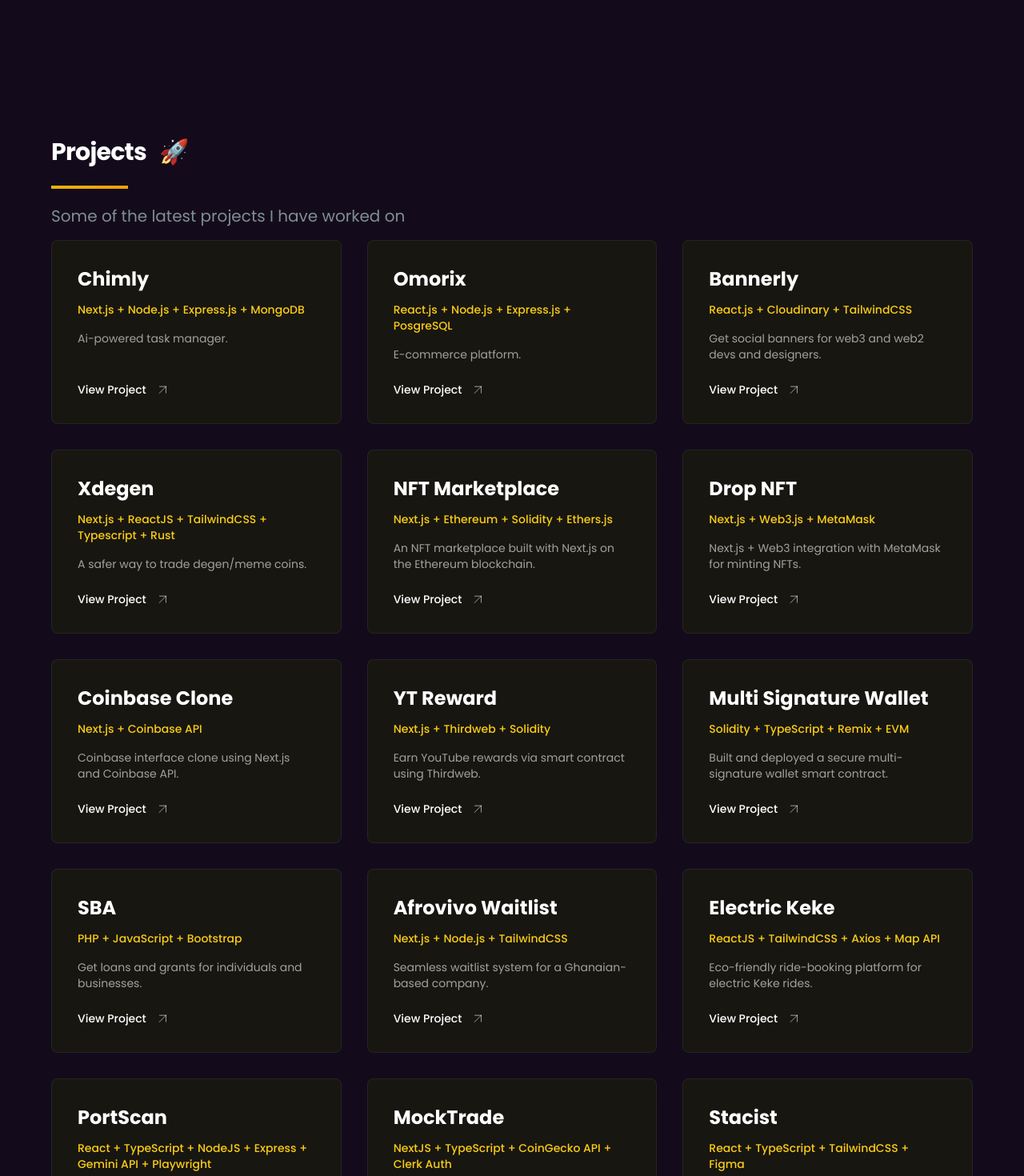
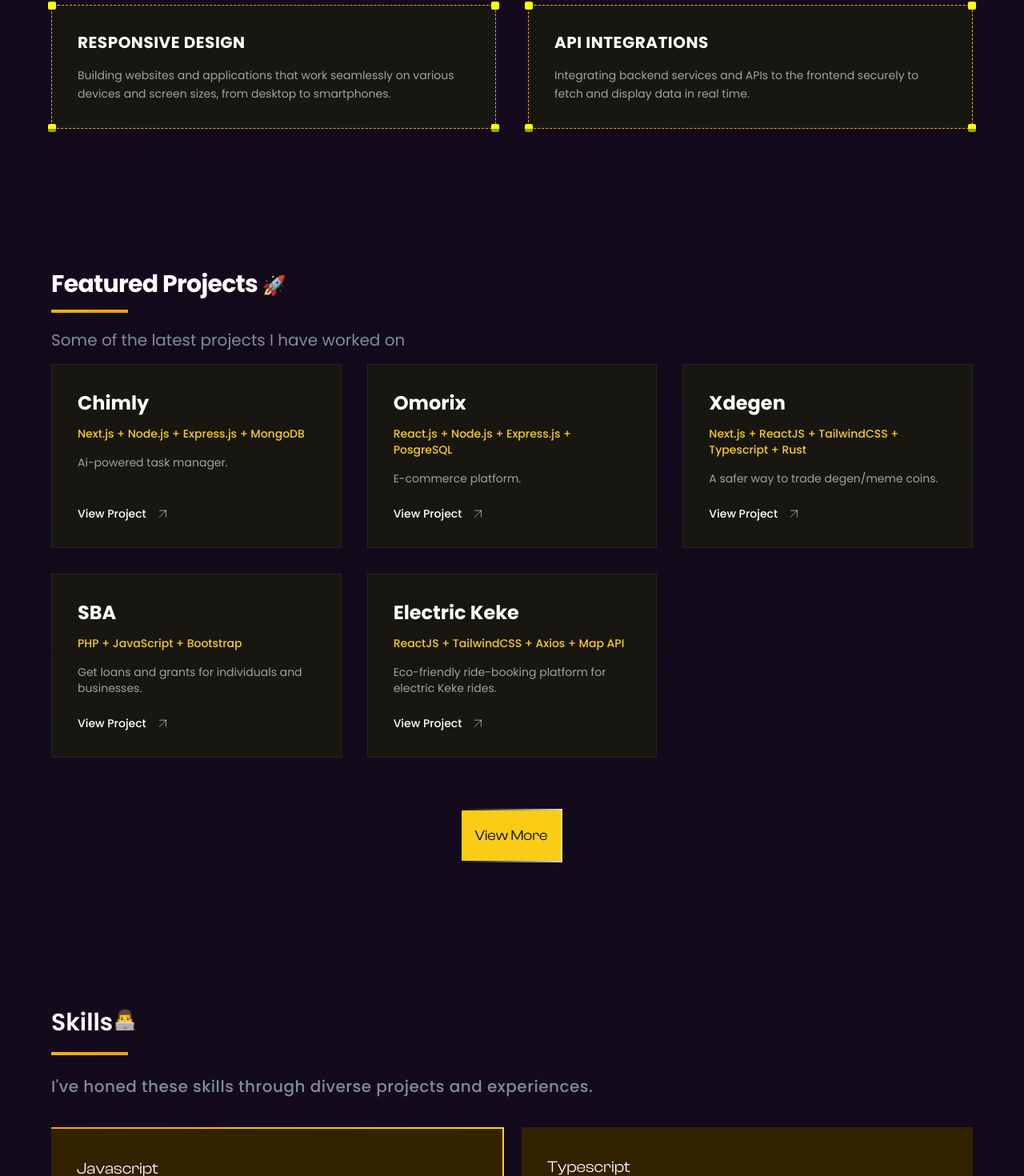
Before and after one commit to heyrapto/portfolio-, a React (Vite) app: page / in a window 1280 px wide. Shown: the part 1288-2758 px from the top of the page at 80% size. Built offline with nearby package versions, Linux system fonts and the light colour scheme.

Commit message:
feat: enhance UI components and improve project details; update button props and add rectangle SVG

```diff
--- a/src/App.tsx
+++ b/src/App.tsx
@@ -23,4 +23,4 @@ function App() {
   )
 }
 
-export default App
+export default App;
--- a/src/components/Button.tsx
+++ b/src/components/Button.tsx
@@ -1,7 +1,15 @@
 import { ButtonProps } from "../types/types.ts"
 
-export const Button = ({ name }: ButtonProps) => {
+export const Button = ({ buttonText }: ButtonProps) => {
     return(
-        <button className={``}>{name}</button>
+        <div className="transition-all duration-300 active:scale-[0.96] max-w-[200px] mx-auto md:mx-0 flex justify-center lg:flex lg:justify-start">
+      <span
+        className="cursor-pointer bg-gradient-to-r max-w-[197px] lg:max-w-[252px] to-[#D9D9D9] from-[#D9D9D900] py-0.5 pr-0.5"
+      >
+        <p className="bg-yellow-400 px-[17px] py-[18px] font-medium text-[18px] font-clash text-black">
+          {buttonText}
+        </p>
+      </span>
+    </div>
     )
 }
--- a/src/components/Navbar.tsx
+++ b/src/components/Navbar.tsx
@@ -5,8 +5,8 @@ export const Navbar = () => {
         <nav className="fixed top-0 left-0 right-0 z-50 flex items-center justify-between py-5 bg-transparent bg-opacity-60 backdrop-filter backdrop-blur-md">
             <div className="flex justify-center w-full">
                 <div className="flex justify-between w-full md:px-16 px-8 items-center">
-                    <span className="text-base font-bold text-[18px] md:text-[25px]">
-                        Caleb.
+                    <span className="text-base font-bold text-[20px] md:text-[25px]">
+                        Caleb ⚡️
                     </span>
                     <div className="text-[#FFFFFF99] group group-hover:text-white transition-all duration-300">
                         <a
--- a/src/constants/constants.ts
+++ b/src/constants/constants.ts
@@ -13,54 +13,19 @@ export const projects = [
     link: "https://chimly.ai",
     github: "https://github.com/heycalebszn",
   },
-  {
-    name: "Bannerly",
-    desc: "Get social banners for web3 and web2 devs and designers.",
-    lang: "React.js + Cloudinary + TailwindCSS",
-    link: "https://bannerly.vercel.app",
-    github: "https://github.com/heycalebszn/bannerly",
-  },
+  // {
+  //   name: "Bannerly",
+  //   desc: "Get social banners for web3 and web2 devs and designers.",
+  //   lang: "React.js + Cloudinary + TailwindCSS",
+  //   link: "https://bannerly.vercel.app",
+  //   github: "https://github.com/heycalebszn/bannerly",
+  // },
   {
     name: "Xdegen",
     desc: "A safer way to trade degen/meme coins.",
     lang: "Next.js + ReactJS + TailwindCSS + Typescript + Rust",
-    link: "https://waitlist.xdegen.xyz/",
+    link: "https://xdegen.xyz/",
     github: "https://github.com/heycalebszn",
-  },
-  {
-    name: "NFT Marketplace",
-    desc: "An NFT marketplace built with Next.js on the Ethereum blockchain.",
-    lang: "Next.js + Ethereum + Solidity + Ethers.js",
-    link: "https://rarity-haven.vercel.app",
-    github: "https://github.com/heycalebszn", // Add if available
-  },
-  {
-    name: "Drop NFT",
-    desc: "Next.js + Web3 integration with MetaMask for minting NFTs.",
-    lang: "Next.js + Web3.js + MetaMask",
-    link: "https://drop-nft.vercel.app",
-    github: "https://github.com/heycalebszn", // Add if available
-  },
-  {
-    name: "Coinbase Clone",
-    desc: "Coinbase interface clone using Next.js and Coinbase API.",
-    lang: "Next.js + Coinbase API",
-    link: "https://coinbase-clone-phi.vercel.app",
-    github: "https://github.com/heycalebszn", // Add if available
-  },
-  {
-    name: "YT Reward",
-    desc: "Earn YouTube rewards via smart contract using Thirdweb.",
-    lang: "Next.js + Thirdweb + Solidity",
-    link: "http://yt-reward.vercel.app",
-    github: "https://github.com/heycalebszn", // Add if available
-  },
-  {
-    name: "Multi Signature Wallet",
-    desc: "Built and deployed a secure multi-signature wallet smart contract.",
-    lang: "Solidity + TypeScript + Remix + EVM",
-    link: "https://github.com/heycalebszn/Multi-Signature-Wallet",
-    github: "https://github.com/heycalebszn/Multi-Signature-Wallet",
   },
   {
     name: "SBA",
@@ -69,13 +34,13 @@ export const projects = [
     link: "https://sbaorg.vercel.app",
     github: "https://github.com/heycalebszn",
   },
-  {
-    name: "Afrovivo Waitlist",
-    desc: "Seamless waitlist system for a Ghanaian-based company.",
-    lang: "Next.js + Node.js + TailwindCSS",
-    link: "https://afrovivo-waitlist-coral.vercel.app/",
-    github: "https://github.com/heycalebszn/afrovivo-waitlist",
-  },
+  // {
+  //   name: "Afrovivo Waitlist",
+  //   desc: "Seamless waitlist system for a Ghanaian-based company.",
+  //   lang: "Next.js + Node.js + TailwindCSS",
+  //   link: "https://afrovivo-waitlist-coral.vercel.app/",
+  //   github: "https://github.com/heycalebszn/afrovivo-waitlist",
+  // },
   {
     name: "Electric Keke",
     desc: "Eco-friendly ride-booking platform for electric Keke rides.",
@@ -83,39 +48,18 @@ export const projects = [
     link: "https://electric-keke-frontend.vercel.app/",
     github: "https://github.com/heycalebszn/Kobodrop",
   },
-  {
-    name: "PortScan",
-    desc: "AI-powered portfolio analyzer offering actionable feedback.",
-    lang: "React + TypeScript + NodeJS + Express + Gemini API + Playwright",
-    link: "https://port-scan-ten.vercel.app/",
-    github: "https://github.com/heycalebszn/PortScan",
-  },
-  {
-    name: "MockTrade",
-    desc: "Practice crypto trading with mock funds and real market data.",
-    lang: "NextJS + TypeScript + CoinGecko API + Clerk Auth",
-    link: "https://mock-trading.vercel.app/",
-    github: "https://github.com/heycalebszn/mock_trading",
-  },
-  {
-    name: "Stacist",
-    desc: "Modern landing page with sleek UI for brand presence.",
-    lang: "React + TypeScript + TailwindCSS + Figma",
-    link: "https://stacist.vercel.app",
-    github: "https://github.com/heycalebszn/mock_trading",
-  },
-  {
-    name: "Rewrap",
-    desc: "NPM package for quick Vite + TailwindCSS project setup.",
-    lang: "NodeJS + Chalk + Execa + Prompts",
-    link: "https://www.npmjs.com/package/rewrap-vitejs-tailwind",
-    github: "https://github.com/heycalebszn/Rewrap-",
-  },
-  {
-    name: "Baba AI",
-    desc: "Pidgin chatbot that won a hackathon for engaging conversations.",
-    lang: "ReactJS + API + NodeJS + Express + TailwindCSS + MongoDB",
-    link: "https://baba-frontend-react-06ac.onrender.com/",
-    github: "https://github.com/code-clan-g3/baba-frontend-react",
-  },
+  // {
+  //   name: "Rewrap",
+  //   desc: "NPM package for quick Vite + TailwindCSS project setup.",
+  //   lang: "NodeJS + Chalk + Execa + Prompts",
+  //   link: "https://www.npmjs.com/package/rewrap-vitejs-tailwind",
+  //   github: "https://github.com/heycalebszn/Rewrap-",
+  // },
+  // {
+  //   name: "Baba AI",
+  //   desc: "Pidgin chatbot that won a hackathon for engaging conversations.",
+  //   lang: "ReactJS + API + NodeJS + Express + TailwindCSS + MongoDB",
+  //   link: "https://baba-frontend-react-06ac.onrender.com/",
+  //   github: "https://github.com/code-clan-g3/baba-frontend-react",
+  // },
 ];
--- a/src/sections/RecentWorks.tsx
+++ b/src/sections/RecentWorks.tsx
@@ -1,19 +1,19 @@
 import { Arrow } from "./svgs.tsx";
 import { motion } from "framer-motion";
 import { projects } from "../constants/constants.ts";
+import { Button } from "../components/Button.tsx";
 
 const RecentWorks = () => {
   return (
-    <section className="relative pt-24 px-4 md:px-8 lg:px-16 overflow-hidden">
+    <section className="relative md:pt-44 pt-24 px-4 md:px-8 lg:px-16 overflow-hidden">
       <div className="absolute inset-0 bg-gradient-to-b from-[#130b1c] to-transparent opacity-40" />
 
       <div className="max-w-7xl mx-auto relative">
         <div
           className="text-left mb-5"
         >
-          <h2 className="text-2xl md:text-3xl font-bold text-white mb-6 tracking-tight">
-            Projects
-            <span className="inline-block ml-4 transform hover:scale-110 transition-transform">🚀</span>
+          <h2 className="text-2xl md:text-3xl font-bold text-white mb-3 tracking-tight">
+            Featured Projects <small className="animate-bounce">🚀</small>
           </h2>
           <div className="h-1 w-24 bg-gradient-to-r from-yellow-500 to-amber-500 mb-6" />
           <p className="text-sm md:text-[20px] text-[#808e91]">
@@ -22,10 +22,10 @@ const RecentWorks = () => {
         </div>
 
         <div className="grid grid-cols-1 md:grid-cols-2 lg:grid-cols-3 gap-8">
-          {projects.map((project, index) => (
+          {projects.slice(0, 9).map((project, index) => (
             <div
               key={index}
-              className="group relative bg-[#1a1a10]/80 backdrop-blur-lg rounded-lg overflow-hidden border border-[#ffffff10]"
+              className="group relative bg-[#1a1a10]/80 backdrop-blur-lg overflow-hidden border border-[#ffffff10]"
             >
               <div className="absolute inset-0 bg-gradient-to-br from-yellow-500/10 to-amber-500/10 opacity-0 group-hover:opacity-100 transition-opacity duration-500" />
 
@@ -60,6 +60,10 @@ const RecentWorks = () => {
             </div>
           ))}
         </div>
+
+        <div className="flex items-center justify-center mt-16">
+        <Button buttonText={"View More"} />
+        </div>
       </div>
     </section>
   );
--- a/src/sections/Services.tsx
+++ b/src/sections/Services.tsx
@@ -15,7 +15,7 @@ const services = [
     },
     {
         title: "BLOCKCHAIN",
-        description: "I write Smart Contracts that matches the needs of many web3 companies.",
+        description: "I write, integrate and maintain Smart Contracts that matches the needs of many web3 companies.",
         icon: BotIcon,
     },
     {
@@ -25,7 +25,7 @@ const services = [
     },
     {
         title: "CONTINUOUS LEARNING",
-        description: "Staying updated with the latest frontend technologies, trends, and best practices to deliver modern and innovative solutions.",
+        description: "Staying updated with the latest technologies, trends, and best practices to deliver modern and innovative solutions.",
         icon: Palette,
     },
     {
@@ -42,36 +42,50 @@ const services = [
 
 const Services = () => {
     return (
-        <section className="relative py-24 px-4 md:px-8 lg:px-16 overflow-hidden">
+        <section className="relative md:pt-44 pt-24 px-4 md:px-8 lg:px-16 overflow-y-visible">
             <div className="max-w-7xl mx-auto relative">
                 <div
                     className="text-left mb-5"
                 >
-                    <h1 className="text-2xl md:text-3xl font-bold text-white mb-6 tracking-tight">
-                        Services I Offer
-                        <span className="inline-block ml-4 transform hover:scale-110 transition-transform">🔥</span>
+                    <h1 className="text-2xl md:text-3xl font-bold text-white tracking-tight">
+                        Expertise
                     </h1>
-                    <div className="h-1 w-24 bg-gradient-to-r from-yellow-500 to-amber-500 mb-6" />
+                    <div className="h-1 w-24 bg-gradient-to-r from-yellow-500 to-amber-500 mt-3 mb-6" />
                     <p className="text-sm md:text-[20px] text-[#808e91]">
                         These are some of the services I offer as a software developer, crafted with precision and expertise.
                     </p>
                 </div>
 
-                <div className="grid grid-cols-1 md:grid-cols-2 lg:grid-cols-3 gap-8">
+                <div className="grid grid-cols-1 md:grid-cols-2 lg:grid-cols-2 gap-8 md:gap-10 mt-12 overflow-visible">
                     {services.map((service, index) => (
                         <div
-key={index}
-                            className="group relative bg-[#1a1a10]/80 backdrop-blur-lg rounded-lg overflow-hidden border border-[#ffffff10]"
+                            key={index}
+                            className="group relative bg-[#1a1a10]/80 backdrop-blur-lg rounded-lg overflow-visible border border-dashed border-yellow-500"
                         >
-                            <div className="absolute inset-0 bg-gradient-to-br from-yellow-500/10 to-amber-500/10 opacity-0 group-hover:opacity-100 transition-opacity duration-500" />
+                            {[
+                                "top-0 left-0 -translate-x-1/2 -translate-y-1/2",
+                                "top-0 right-0 translate-x-1/2 -translate-y-1/2",
+                                "bottom-0 left-0 -translate-x-1/2 translate-y-1/2 rotate-180",
+                                "bottom-0 right-0 translate-x-1/2 translate-y-1/2 rotate-180",
+                            ].map((pos, j) => (
+                                <img
+                                    key={j}
+                                    src="/images/rectangle.svg"
+                                    alt="corner"
+                                    width={10}
+                                    height={10}
+                                    className={`absolute ${pos}`}
+                                />
+                            ))}
+                            {/* <div className="absolute inset-0 bg-gradient-to-br from-yellow-500/10 to-amber-500/10 opacity-0 group-hover:opacity-100 transition-opacity duration-500" /> */}
 
                             <div className="relative p-8">
-                                <div className="flex items-center justify-between mb-6">
-                                    {/* <span className="text-3xl transform group-hover:scale-110 transition-transform duration-300">
+                                {/* <div className="flex items-center justify-between mb-6">
+                                    <span className="text-3xl transform group-hover:scale-110 transition-transform duration-300">
                                         <service.icon className="w-8 h-8 text-yellow-500" strokeWidth={1.5} />
-                                    </span> */}
+                                    </span>
                                     <div className="h-px w-16 bg-gradient-to-r from-yellow-500 to-amber-500 opacity-50" />
-                                </div>
+                                </div> */}
 
                                 <h3 className="text-white text-xl font-bold mb-4 tracking-wide">
                                     {service.title}
@@ -81,8 +95,8 @@ key={index}
                                     {service.description}
                                 </p>
                             </div>
-
-                            <div className="h-[2px] w-full bg-gradient-to-r from-yellow-500/50 to-amber-500/50 transform scale-x-0 group-hover:scale-x-100 transition-transform duration-500 absolute bottom-0" />
+{/*
+                            <div className="h-[2px] w-full bg-gradient-to-r from-yellow-500/50 to-amber-500/50 transform scale-x-0 group-hover:scale-x-100 transition-transform duration-500 absolute bottom-0" /> */}
                         </div>
                     ))}
                 </div>
--- a/src/sections/Skills.tsx
+++ b/src/sections/Skills.tsx
@@ -2,19 +2,18 @@ import { motion } from "framer-motion";
 import { useInView } from "react-intersection-observer";
 
 const skills = [
+  "Javascript",
+  "Typescript",
+  "Dart",
+  "Solidity",
+  "React.js",
+  "Next.js",
+  "Node.js",
+  "Express.js",
   "TailwindCSS",
-  "JavaScript",
-  "TypeScript",
-  "ReactJS",
-  "Next.js",
-  "Express.js",
-  "Node.js",
-  "Git",
-  "GitHub",
-  "Solidity",
-  "Foundry",
-  "FunC",
-  "Rust"
+  "React Router Framework",
+  "GSAP/Framer Motion",
+  "Git"
 ];
 
 const Skills = () => {
@@ -24,7 +23,7 @@ const Skills = () => {
   });
 
   return (
-    <section className="overflow-hidden py-24 px-4 md:px-8 lg:px-16 w-full">
+    <section className="overflow-hidden md:pt-44 pt-24 px-4 md:px-8 lg:px-16 w-full">
       <div className="flex flex-col gap-[60px] lg:flex-row lg:gap-[36px] lg:justify-start max-w-7xl mx-auto">
         {/* Skills */}
         <div className="flex flex-col w-full">
@@ -32,7 +31,7 @@ const Skills = () => {
             <h2 className="flex items-center font-clashbold text-white font-semibold leading-[24.6px] text-2xl md:text-3xl lg:leading-[49.2px]">
               Skills <small className="animate-bounce">👨‍💻</small>
             </h2>
-            <div className="h-1 w-24 bg-gradient-to-r from-yellow-500 to-amber-500 my-6" />
+            <div className="h-1 w-24 bg-gradient-to-r from-yellow-500 to-amber-500 mb-6 mt-3" />
             <p className="font-medium text-sm md:text-[20px] text-[#808e91] leading-[22.5px] lg:leading-[30px] lg:tracking-wide">
               I've honed these skills through diverse projects and experiences.
             </p>
--- a/src/sections/WorkExp.tsx
+++ b/src/sections/WorkExp.tsx
@@ -4,46 +4,45 @@ import { motion } from "framer-motion";
 const WorkExp = () => {
   const expData = [
     {
-      company: "Active Freelancer",
-      expTitle: "Fullstack && Blockchain Developer",
-      period: "Jan 2023 - Present",
-      location: "Remote",
+      company: "Buildorz",
+      expTitle: "Frontend Engineer",
+      period: "June 2025 - Present",
+      location: "India - Remote",
       descriptions: [
-        "Contributed to the development of a decentralized platform for secure and efficient payment solutions.",
-        "Collaborated with cross-functional teams to develop front-end solutions for seamless transactions.",
-        "Streamlined UI for secure and efficient payment platforms, improving conversion rates by 15%."
+        "Crafted clean, efficient and high-performance websites",
+        "Utilized GSAP & Framer motion to make cool scroll based animations"
       ],
-      technologies: ["React", "TypeScript", "Tailwind CSS", "Solidity", "Web3.js", "Next.js", "Node.js", "Express.js", "MongoDB", "PostgreSQL", "Prisma", "CI/CD"]
+      technologies: ["React", "TypeScript", "Tailwind CSS", "Next.js", "React Router Framework", "Zustand", "React Query", "GSAP", "Framer Motion", "API Integrations"]
     },
-    {
-      company: "Qruzpay",
-      expTitle: "Frontend Developer",
-      period: "Jan 2023 - Present",
-      location: "Remote",
-      descriptions: [
-        "Redesigned user interfaces to enhance payment experiences for over 10,000 users.",
-        "Collaborated with cross-functional teams to develop front-end solutions for seamless transactions.",
-        "Streamlined UI for secure and efficient payment platforms, improving conversion rates by 15%."
-      ],
-      technologies: ["React", "TypeScript", "Tailwind CSS"]
-    },
+    // {
+    //   company: "Qruzpay",
+    //   expTitle: "Frontend Developer",
+    //   period: "Jan 2023 - Present",
+    //   location: "Remote",
+    //   descriptions: [
+    //     "Redesigned user interfaces to enhance payment experiences for over 10,000 users.",
+    //     "Collaborated with cross-functional teams to develop front-end solutions for seamless transactions.",
+    //     "Streamlined UI for secure and efficient payment platforms, improving conversion rates by 15%."
+    //   ],
+    //   technologies: ["React", "TypeScript", "Tailwind CSS"]
+    // },
     {
       company: "Chimly",
-      expTitle: "Fullstack Developer",
+      expTitle: "Fullstack Engineer",
       period: "Jan 2025 - Present",
-      location: "Canada",
+      location: "Canada - Remote",
       descriptions: [
         "Developed full-stack solutions with modern JavaScript frameworks for enterprise clients.",
         "Designed and implemented RESTful APIs to support front-end applications.",
         "Optimized database queries and front-end performance, reducing load times by 40%."
       ],
-      technologies: ["Node.js", "React", "MongoDB"]
+      technologies: ["Node.js", "Next.js", "MongoDB"]
     },
     {
       company: "Techies Colab and Upskill (TCU)",
-      expTitle: "Frontend Developer Intern",
-      period: "Jan 2024 - September 2024",
-      location: "Remote",
+      expTitle: "Frontend Engineer Intern",
+      period: "Jan 2023 - September 2024",
+      location: "Nigeria - Remote",
       descriptions: [
         "Crafted modern designs to improve platform usability for university websites.",
         "Developed responsive front-end features to enhance student and faculty user experience.",
@@ -52,22 +51,10 @@ const WorkExp = () => {
       technologies: ["JavaScript", "React", "API"]
     },
     {
-      company: "Afrovivo",
-      expTitle: "Frontend Developer",
-      period: "Jun 2024 - August 2024",
-      location: "Remote",
-      descriptions: [
-        "Built engaging interfaces for cultural content platform reaching 5,000+ monthly users.",
-        "Developed a demo waitlist with user authentication and email integration.",
-        "Collaborated with design team to implement intuitive user experience patterns."
-      ],
-      technologies: ["React", "Firebase", "Styled Components"]
-    },
-    {
-      company: "Educhain",
-      expTitle: "Blockchain and Frontend Developer",
-      period: "Jan 2024 - Present",
-      location: "Remote",
+      company: "Educhain (Hackathon Group)",
+      expTitle: "Blockchain and Frontend Engineer",
+      period: "Sept 2023 - Present",
+      location: "Nigeria - Remote",
       descriptions: [
         "Developed interfaces for secure blockchain applications in the education sector.",
         "Simplified complex blockchain processes through intuitive design for non-technical users.",
@@ -100,16 +87,16 @@ const WorkExp = () => {
   };
 
   return (
-    <section className="py-24 w-full">
-      <div className="max-w-7xl mx-auto px-4 md:px-8 lg:px-16 w-full">
+    <section className="md:pt-44 pt-24 w-full">
+      <div className="max-w-7xl mx-auto px-4 md:px-0 lg:px-0 w-full">
         <motion.div
           initial={{ opacity: 0, y: -10 }}
           animate={{ opacity: 1, y: 0 }}
           transition={{ duration: 0.5 }}
           className="mb-10"
         >
-          <h2 className="text-3xl font-bold mb-2">Professional Experience</h2>
-          <div className="h-1 w-24 bg-gradient-to-r from-yellow-500 to-amber-500 my-6" />
+          <h2 className="text-2xl md:text-3xl font-bold text-white mb-3 tracking-tight">Experience</h2>
+          <div className="h-1 w-24 bg-gradient-to-r from-yellow-500 to-amber-500 mb-6 mt-3" />
           <p className="text-sm md:text-[20px] text-[#808e91]">
             A chronological overview of my professional journey
           </p>
@@ -131,7 +118,7 @@ const WorkExp = () => {
               <div className="absolute w-4 h-4 bg-[#0a1c20] border-2 border-yellow-400 rounded-full left-[-9px] top-1"></div>
 
               <div className="mb-2 flex flex-col md:flex-row md:items-baseline md:justify-between">
-                <h3 className="text-xl font-medium">{job.expTitle}</h3>
+                <h3 className="text-[18px] font-semibold">{job.expTitle}</h3>
                 <span className="text-sm text-[#60777c] font-medium">{job.period}</span>
               </div>
 
@@ -167,7 +154,7 @@ const WorkExp = () => {
           whileInView={{ opacity: 1, y: 0 }}
           viewport={{ once: true }}
           transition={{ delay: 0.3, duration: 0.5 }}
-          className="mt-16 flex justify-center"
+          className="my-16 flex justify-center"
         >
           <Resume
             pdfUrl="/pdf/CalebKalejaiyeMain.pdf"
--- a/src/types/types.ts
+++ b/src/types/types.ts
@@ -1,4 +1,3 @@
 export interface ButtonProps {
-    name: string;
-    bgStyle: string;
+    buttonText: string;
 }
```
Also changed, not shown: public/images/rectangle.svg (added).
